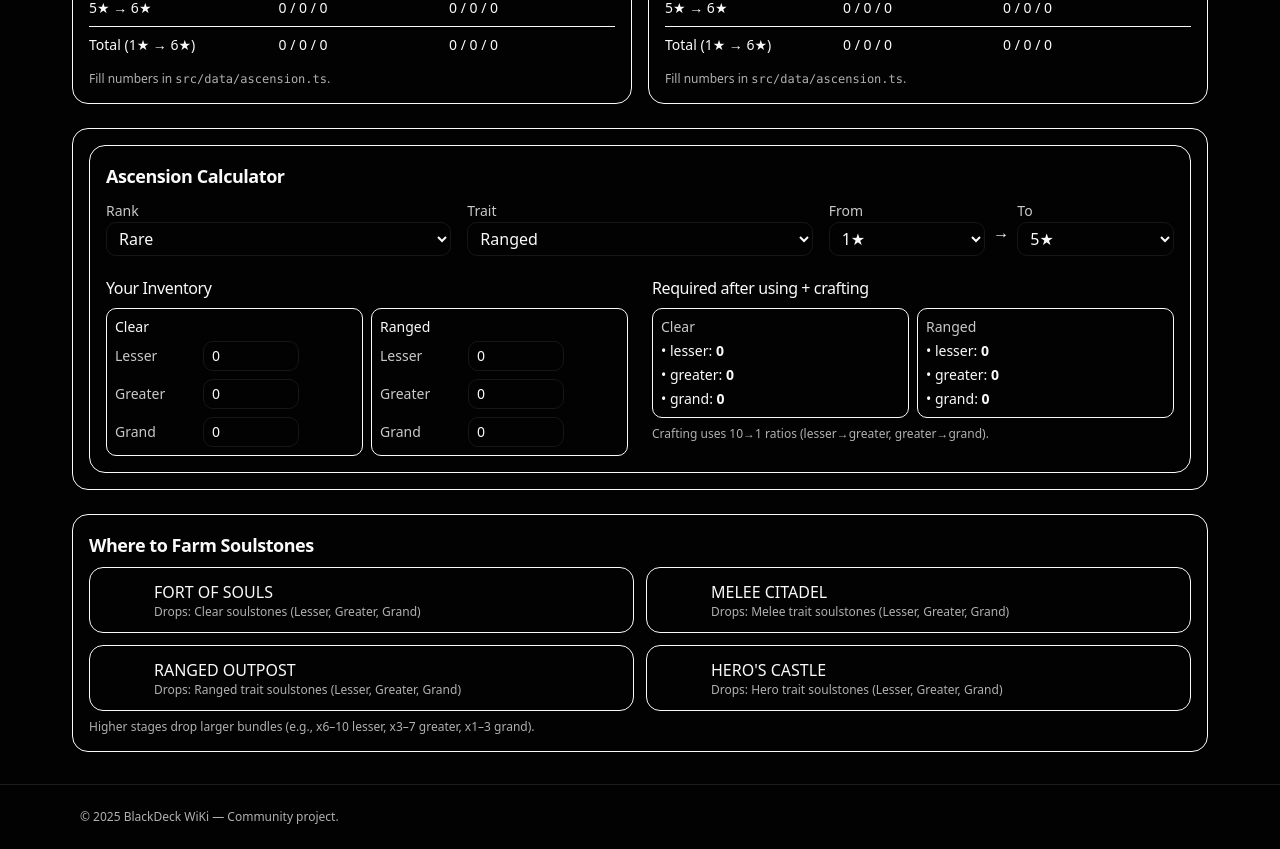
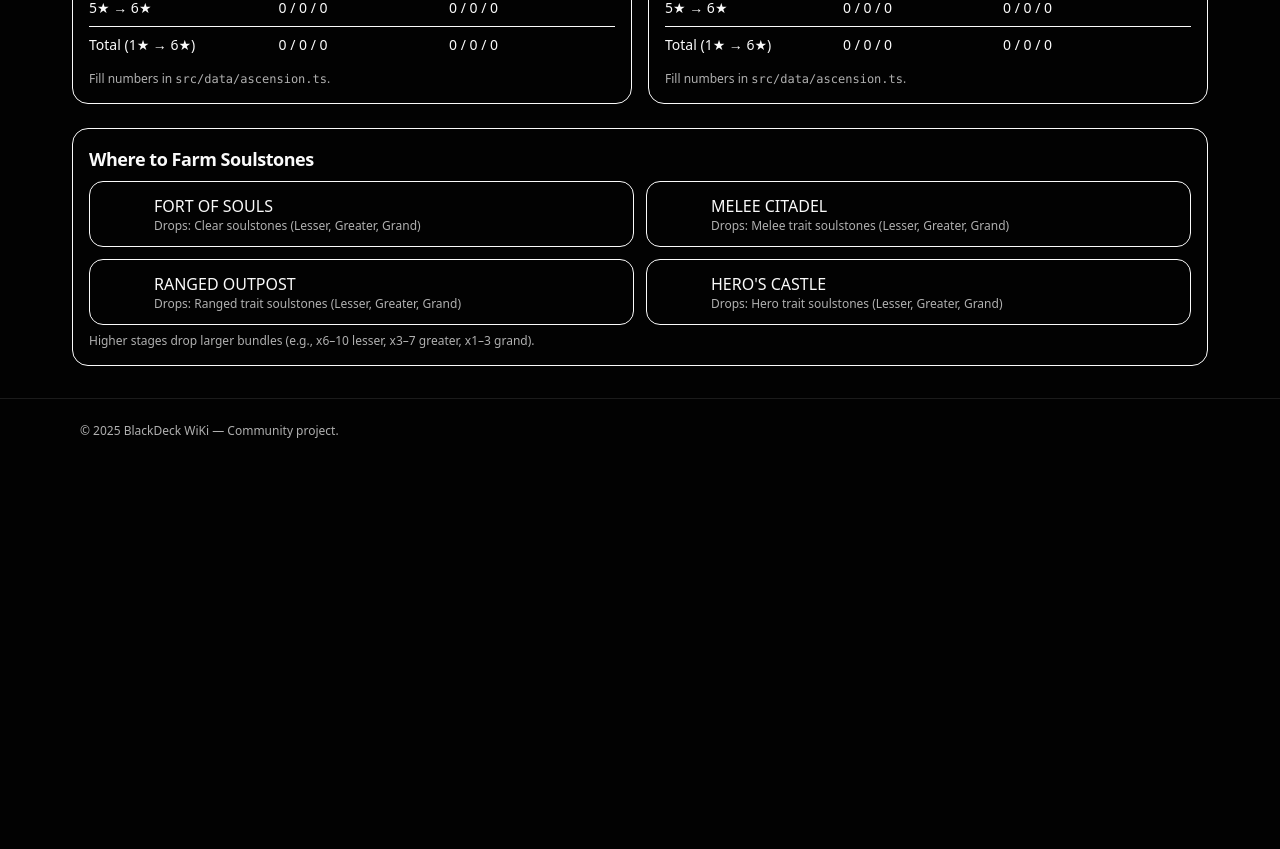
Before and after one commit to shahenwaz/blackdeck_wiki, a Next.js app: page /progression/ascension in a window 1280 px wide. Shown: the part 840-1689 px from the top of the page. After the commit the page ends 1303 px from the top, so only its background shows below. Built offline with nearby package versions, Linux system fonts and the light colour scheme.

Commit message:
refactor(ascension): remove calculator and related imports/placeholder

```diff
--- a/app/(root)/progression/ascension/page.tsx
+++ b/app/(root)/progression/ascension/page.tsx
@@ -1,5 +1,4 @@
 import AscensionTable from "@/components/progression/AscensionTable";
-import AscensionCalculator from "@/components/progression/AscensionCalculator";
 import DungeonGuide from "@/components/progression/DungeonGuide";
 
 export const metadata = {
@@ -20,7 +19,6 @@ export default function Page() {
           second set based on the card’s trait (Melee/Ranged/Hero).
         </p>
       </header>
-
       <section className="grid xl:grid-cols-2 gap-4">
         <AscensionTable rank="Uncommon" trait="Melee" />
         <AscensionTable rank="Rare" trait="Ranged" />
@@ -29,9 +27,8 @@ export default function Page() {
         <AscensionTable rank="Epic" trait="Hero" />
         <AscensionTable rank="Legendary" trait="Ranged" />
       </section>
-      <div className="rounded-2xl border p-4">
-        <AscensionCalculator />
-      </div>
+      {/* Tabs + tables come next */}
+      <div id="ascension-tabs" />
       <DungeonGuide />
     </main>
   );
--- a/components/progression/AscensionCalculator.tsx
+++ /dev/null
@@ -1,259 +0,0 @@
-"use client";
-import React, { useMemo, useState } from "react";
-import type { Rank, Trait, Tier, StarStep } from "@/src/data/ascension";
-import { ASCENSION_COSTS, MIX_RATIOS } from "@/src/data/ascension";
-
-const ranks: Rank[] = ["Uncommon", "Rare", "Epic", "Legendary"];
-const traits: Trait[] = ["Melee", "Ranged", "Hero"];
-const tiers: Tier[] = ["lesser", "greater", "grand"];
-
-// ✅ Strong types for the soulstone counts
-type TierCounts = Record<Tier, number>;
-type Piles = {
-  clear: TierCounts;
-  trait: TierCounts;
-};
-
-function sumSteps(
-  rank: Rank,
-  trait: Trait,
-  from: StarStep,
-  to: StarStep
-): Piles {
-  const table = ASCENSION_COSTS[rank];
-  const need: Piles = {
-    clear: { lesser: 0, greater: 0, grand: 0 },
-    trait: { lesser: 0, greater: 0, grand: 0 },
-  };
-  for (let s = from; s < to; s++)
-    tiers.forEach((t) => {
-      need.clear[t] += table[s].clear[t];
-      need.trait[t] += table[s].trait[t];
-    });
-  return need;
-}
-
-function optimize(required: Piles, have: Piles) {
-  // ✅ Typed copies instead of JSON clone
-  const need: Piles = {
-    clear: { ...required.clear },
-    trait: { ...required.trait },
-  };
-  const stock: Piles = {
-    clear: { ...have.clear },
-    trait: { ...have.trait },
-  };
-
-  const spend = (k: "clear" | "trait", t: Tier) => {
-    const u = Math.min(need[k][t], stock[k][t]);
-    need[k][t] -= u;
-    stock[k][t] -= u;
-  };
-  const craft = (k: "clear" | "trait", from: Tier, to: Tier, r: number) => {
-    const shortage = need[k][to];
-    const craftable = Math.floor(stock[k][from] / r);
-    const make = Math.min(shortage, craftable);
-    stock[k][from] -= make * r;
-    need[k][to] -= make;
-  };
-
-  (["clear", "trait"] as const).forEach((k) => {
-    spend(k, "grand");
-    spend(k, "greater");
-    spend(k, "lesser");
-    craft(k, "lesser", "greater", MIX_RATIOS.lesserToGreater);
-    spend(k, "greater");
-    craft(k, "greater", "grand", MIX_RATIOS.greaterToGrand);
-    spend(k, "grand");
-  });
-  return { need, stock };
-}
-
-export default function AscensionCalculator() {
-  const [rank, setRank] = useState<Rank>("Rare");
-  const [trait, setTrait] = useState<Trait>("Ranged");
-  const [from, setFrom] = useState<StarStep>(1);
-  const [to, setTo] = useState<StarStep>(5);
-
-  // ✅ Type your inventory state
-  const [inv, setInv] = useState<Piles>({
-    clear: { lesser: 0, greater: 0, grand: 0 },
-    trait: { lesser: 0, greater: 0, grand: 0 },
-  });
-
-  const required = useMemo(
-    () => sumSteps(rank, trait, from, to as StarStep),
-    [rank, trait, from, to]
-  );
-  const { need } = useMemo(() => optimize(required, inv), [required, inv]);
-
-  const Field = (p: {
-    label: string;
-    value: number;
-    onChange: (n: number) => void;
-  }) => (
-    <label className="flex items-center gap-2 text-sm">
-      <span className="opacity-80 w-20">{p.label}</span>
-      <input
-        type="number"
-        min={0}
-        value={p.value}
-        onChange={(e) => p.onChange(Number(e.target.value))}
-        className="w-24 rounded-md border px-2 py-1 bg-[hsl(var(--background))]"
-      />
-    </label>
-  );
-
-  return (
-    <div className="rounded-2xl border p-4">
-      <h3 className="text-lg font-semibold mb-2">Ascension Calculator</h3>
-
-      <div className="grid md:grid-cols-3 gap-4">
-        <div>
-          <label className="text-sm opacity-80">Rank</label>
-          <select
-            className="w-full rounded-md border px-2 py-1 bg-[hsl(var(--background))]"
-            value={rank}
-            onChange={(e) => setRank(e.target.value as Rank)}
-          >
-            {ranks.map((r) => (
-              <option key={r}>{r}</option>
-            ))}
-          </select>
-        </div>
-        <div>
-          <label className="text-sm opacity-80">Trait</label>
-          <select
-            className="w-full rounded-md border px-2 py-1 bg-[hsl(var(--background))]"
-            value={trait}
-            onChange={(e) => setTrait(e.target.value as Trait)}
-          >
-            {traits.map((t) => (
-              <option key={t}>{t}</option>
-            ))}
-          </select>
-        </div>
-        <div className="flex items-end gap-2">
-          <div className="flex-1">
-            <label className="text-sm opacity-80">From</label>
-            <select
-              className="w-full rounded-md border px-2 py-1 bg-[hsl(var(--background))]"
-              value={from}
-              onChange={(e) => setFrom(Number(e.target.value) as StarStep)}
-            >
-              {[1, 2, 3, 4].map((s) => (
-                <option key={s} value={s}>
-                  {s}★
-                </option>
-              ))}
-            </select>
-          </div>
-          <div className="pb-3">→</div>
-          <div className="flex-1">
-            <label className="text-sm opacity-80">To</label>
-            <select
-              className="w-full rounded-md border px-2 py-1 bg-[hsl(var(--background))]"
-              value={to}
-              onChange={(e) => setTo(Number(e.target.value) as StarStep)}
-            >
-              {[2, 3, 4, 5].map((s) => (
-                <option key={s} value={s}>
-                  {s}★
-                </option>
-              ))}
-            </select>
-          </div>
-        </div>
-      </div>
-
-      <div className="grid sm:grid-cols-2 gap-6 mt-5">
-        <div>
-          <h4 className="font-medium mb-2">Your Inventory</h4>
-          <div className="grid grid-cols-2 gap-2">
-            <div className="p-2 rounded-lg border">
-              <div className="text-sm mb-1">Clear</div>
-              <div className="flex flex-col gap-2">
-                <Field
-                  label="Lesser"
-                  value={inv.clear.lesser}
-                  onChange={(n) =>
-                    setInv((v) => ({ ...v, clear: { ...v.clear, lesser: n } }))
-                  }
-                />
-                <Field
-                  label="Greater"
-                  value={inv.clear.greater}
-                  onChange={(n) =>
-                    setInv((v) => ({ ...v, clear: { ...v.clear, greater: n } }))
-                  }
-                />
-                <Field
-                  label="Grand"
-                  value={inv.clear.grand}
-                  onChange={(n) =>
-                    setInv((v) => ({ ...v, clear: { ...v.clear, grand: n } }))
-                  }
-                />
-              </div>
-            </div>
-            <div className="p-2 rounded-lg border">
-              <div className="text-sm mb-1">{trait}</div>
-              <div className="flex flex-col gap-2">
-                <Field
-                  label="Lesser"
-                  value={inv.trait.lesser}
-                  onChange={(n) =>
-                    setInv((v) => ({ ...v, trait: { ...v.trait, lesser: n } }))
-                  }
-                />
-                <Field
-                  label="Greater"
-                  value={inv.trait.greater}
-                  onChange={(n) =>
-                    setInv((v) => ({ ...v, trait: { ...v.trait, greater: n } }))
-                  }
-                />
-                <Field
-                  label="Grand"
-                  value={inv.trait.grand}
-                  onChange={(n) =>
-                    setInv((v) => ({ ...v, trait: { ...v.trait, grand: n } }))
-                  }
-                />
-              </div>
-            </div>
-          </div>
-        </div>
-
-        <div>
-          <h4 className="font-medium mb-2">Required after using + crafting</h4>
-          <div className="grid grid-cols-2 gap-2 text-sm">
-            <div className="p-2 rounded-lg border">
-              <div className="opacity-80 mb-1">Clear</div>
-              <ul className="space-y-1">
-                {tiers.map((t) => (
-                  <li key={t}>
-                    • {t}: <b>{need.clear[t]}</b>
-                  </li>
-                ))}
-              </ul>
-            </div>
-            <div className="p-2 rounded-lg border">
-              <div className="opacity-80 mb-1">{trait}</div>
-              <ul className="space-y-1">
-                {tiers.map((t) => (
-                  <li key={t}>
-                    • {t}: <b>{need.trait[t]}</b>
-                  </li>
-                ))}
-              </ul>
-            </div>
-          </div>
-          <p className="text-xs opacity-70 mt-2">
-            Crafting uses 10→1 ratios (lesser→greater, greater→grand).
-          </p>
-        </div>
-      </div>
-    </div>
-  );
-}
```
